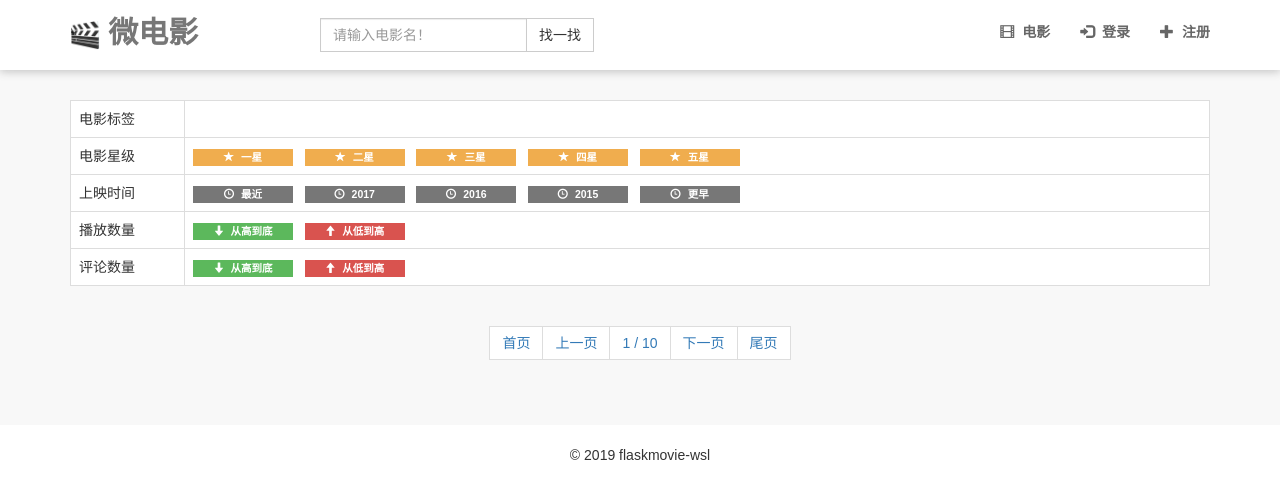
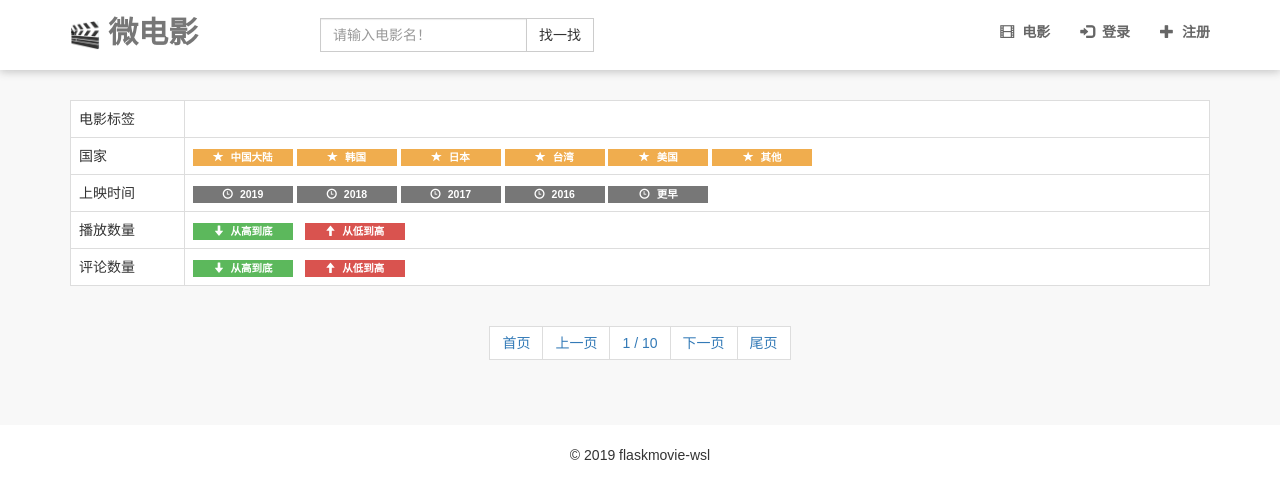
Before and after one commit to wsl3/flask_movie, a Flask app: page / in a window 1280 px wide. Shown: the top 490 px of the page. Run offline with Flask 2, Linux system fonts and the light colour scheme; data that the repository does not hold is empty; some libraries are stand-ins or nearby versions.

Commit message:
更新首页

```diff
--- a/app/auth/views.py
+++ b/app/auth/views.py
@@ -8,14 +8,17 @@ from flask import current_app, render_template, request, redirect, url_for, sess
 from sqlalchemy import text, or_
 from app.models import Movie, User, Category, Comment
 
+country = ["中国大陆", "韩国", "日本", "台湾", "美国", "其他"]
+time = ["2019", "2018", "2017", "2016", "更早"]
+
 
 @auth.route("/")
 def index():
     movies = Movie.query.filter(text("id<:id")).params(id=9).all()
-    country = [""]
-    time = []
+
     categories = Category.query.all()
-    return render_template("auth/index.html", movies=movies, categories=categories)
+    return render_template("auth/index.html", movies=movies, categories=categories,
+                           country=country, time=time)
 
 
 @auth.route("/search/<int:id>/")
@@ -32,6 +35,26 @@ def search(id=0):
         return render_template("auth/search.html", find=find, args=args)
     else:
         redirect(url_for('auth.index'))
+
+
+@auth.route("/search2/<tag>")
+def search2(tag):
+    args = tag
+    if args == "其他":
+        find = Movie.query.filter(~Movie.country.in_(country)).all()
+    else:
+        find = Movie.query.filter(Movie.country.like("%{}%".format(args))).all()
+    return render_template("auth/search.html", find=find, args=args)
+
+
+@auth.route("/search3/<tag>")
+def search3(tag):
+    args = tag
+    if args == "更早":
+        find = Movie.query.filter(~Movie.time.in_(time)).all()
+    else:
+        find = Movie.query.filter(Movie.year.like("%{}%".format(args))).all()
+    return render_template("auth/search.html", find=find, args=args)
 
 
 @auth.route("/login/", methods=["GET", "POST"])
--- a/app/templates/auth/index.html
+++ b/app/templates/auth/index.html
@@ -16,36 +16,22 @@
                             {% endfor %}
                     </tr>
                     <tr>
-                        <td>电影星级</td>
+                        <td>国家</td>
                         <td>
-                            <a class="label label-warning"><span class="glyphicon glyphicon-star"></span>&nbsp;一星</a>
-                            &nbsp;
-                            <a class="label label-warning"><span class="glyphicon glyphicon-star"></span>&nbsp;二星</a>
-                            &nbsp;
-                            <a class="label label-warning"><span class="glyphicon glyphicon-star"></span>&nbsp;三星</a>
-                            &nbsp;
-                            <a class="label label-warning"><span class="glyphicon glyphicon-star"></span>&nbsp;四星</a>
-                            &nbsp;
-                            <a class="label label-warning"><span class="glyphicon glyphicon-star"></span>&nbsp;五星</a>
+                            {% for coun in country %}
+                            <a class="label label-warning" href="{{ url_for('auth.search2', tag=coun)}}"><span class="glyphicon glyphicon-star"></span>&nbsp{{ coun }}</a>
+                            {% endfor %}
                         </td>
                     </tr>
                     <tr>
                         <td>上映时间</td>
                         <td>
-                            <a class="label label-default"><span class="glyphicon glyphicon-time"></span>&nbsp;最近</span>
+                            {% for t in time %}
+                            <a class="label label-default" href="{{ url_for('auth.search3', tag=t) }}"><span class="glyphicon glyphicon-time"></span>&nbsp;{{ t }}</span>
                             </a>
-                            &nbsp;
-                            <a class="label label-default"><span
-                                    class="glyphicon glyphicon-time"></span>&nbsp;2017</span></a>
-                            &nbsp;
-                            <a class="label label-default"><span
-                                    class="glyphicon glyphicon-time"></span>&nbsp;2016</span></a>
-                            &nbsp;
-                            <a class="label label-default"><span
-                                    class="glyphicon glyphicon-time"></span>&nbsp;2015</span></a>
-                            &nbsp;
-                            <a class="label label-default"><span class="glyphicon glyphicon-time"></span>&nbsp;更早</span>
-                            </a>
+
+                            {% endfor %}
+
                         </td>
                     </tr>
                     <tr>
```
